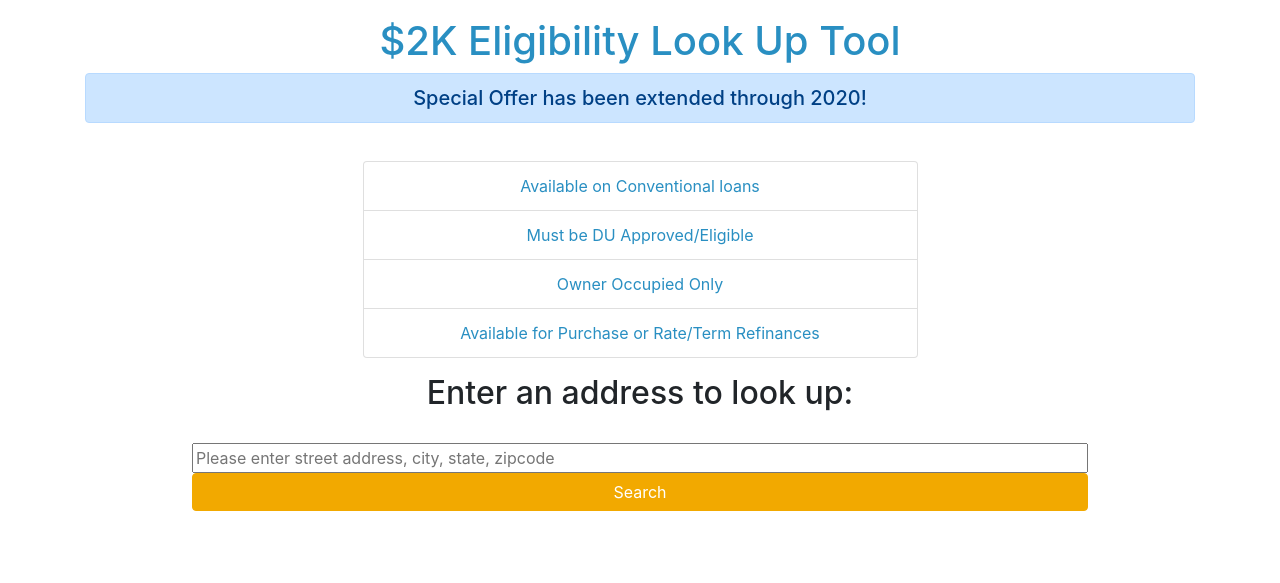
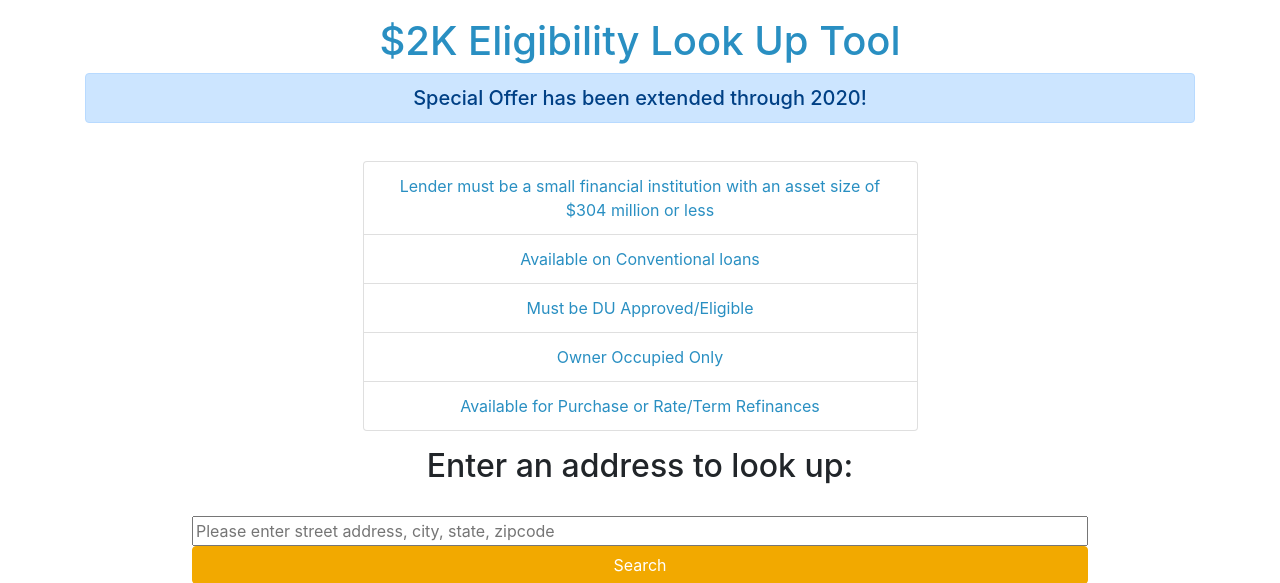
Before and after one commit to rcash/ffiec_msilookup, a Flask app: page / in a window 1280 px wide. Shown: the part 203-786 px from the top of the page. Run offline with Flask 2, Linux system fonts and the light colour scheme; some libraries are stand-ins or nearby versions.

Commit message:
update message

```diff
--- a/templates/tract_search.html
+++ b/templates/tract_search.html
@@ -60,6 +60,7 @@
 			<div class="row">
 	            <div class="col" align="center">
 	                <ul class="list-group terms">
+                      <li class="list-group-item serviontext">Lender must be a small financial institution with an asset size of $304 million or less</li>
 	                  <li class="list-group-item serviontext">Available on Conventional loans</li>
 	                  <li class="list-group-item serviontext">Must be DU Approved/Eligible</li>
 	                  <li class="list-group-item serviontext">Owner Occupied Only</li>
```
